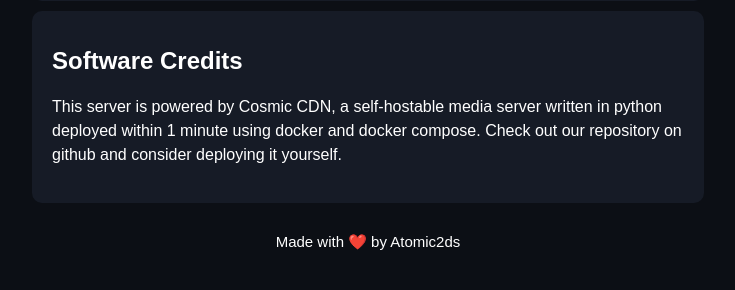
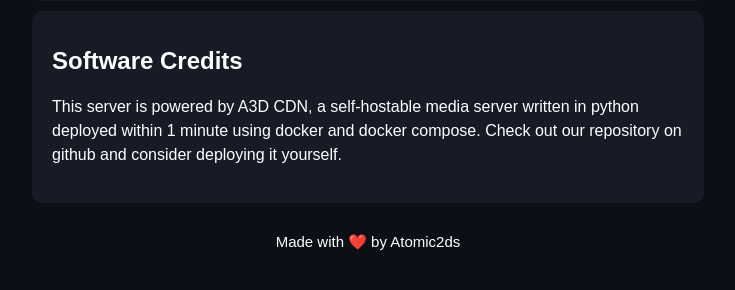
Before and after one commit to Alecks20/Alecks-Media, a Flask app: template templates/index.html in a window 1280 px wide. Shown: the part 323-613 px from the top of the page, without its empty margins (272-1007 px from the left). Run offline with Flask 3, Linux system fonts and the light colour scheme; the template is opened without the code that fills it, so the values that code supplies are empty.

Commit message:
Updated the software credits

```diff
--- a/templates/index.html
+++ b/templates/index.html
@@ -25,7 +25,7 @@
     <div class="primary-box">
         <h1 class="primary-title">Software Credits</h1>
         <p class="primary-text">
-            This server is powered by Cosmic CDN, a self-hostable media server written in python deployed within 1 minute using docker and docker compose. Check out our repository on github and consider deploying it yourself.
+            This server is powered by A3D CDN, a self-hostable media server written in python deployed within 1 minute using docker and docker compose. Check out our repository on github and consider deploying it yourself.
         </p>
     </div>
 
```
